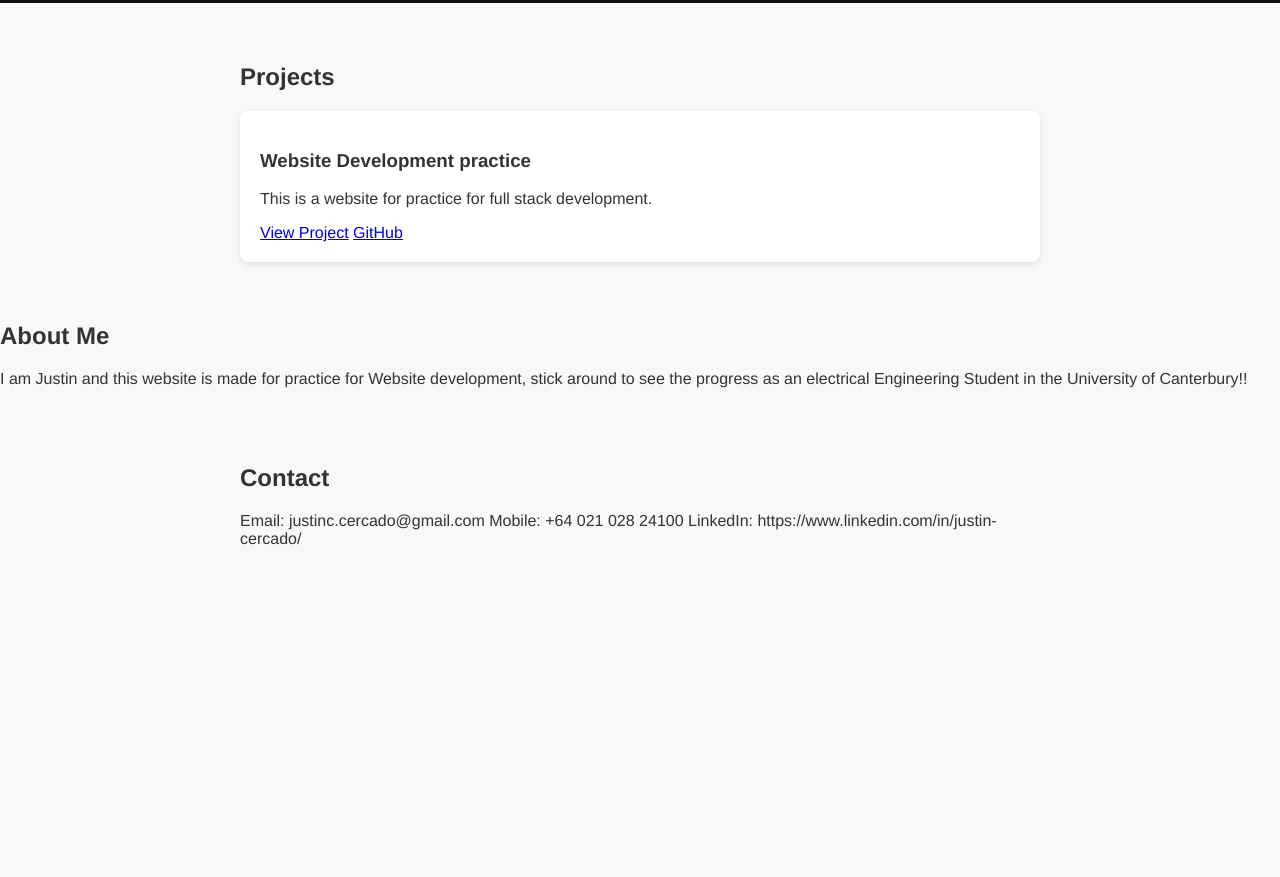
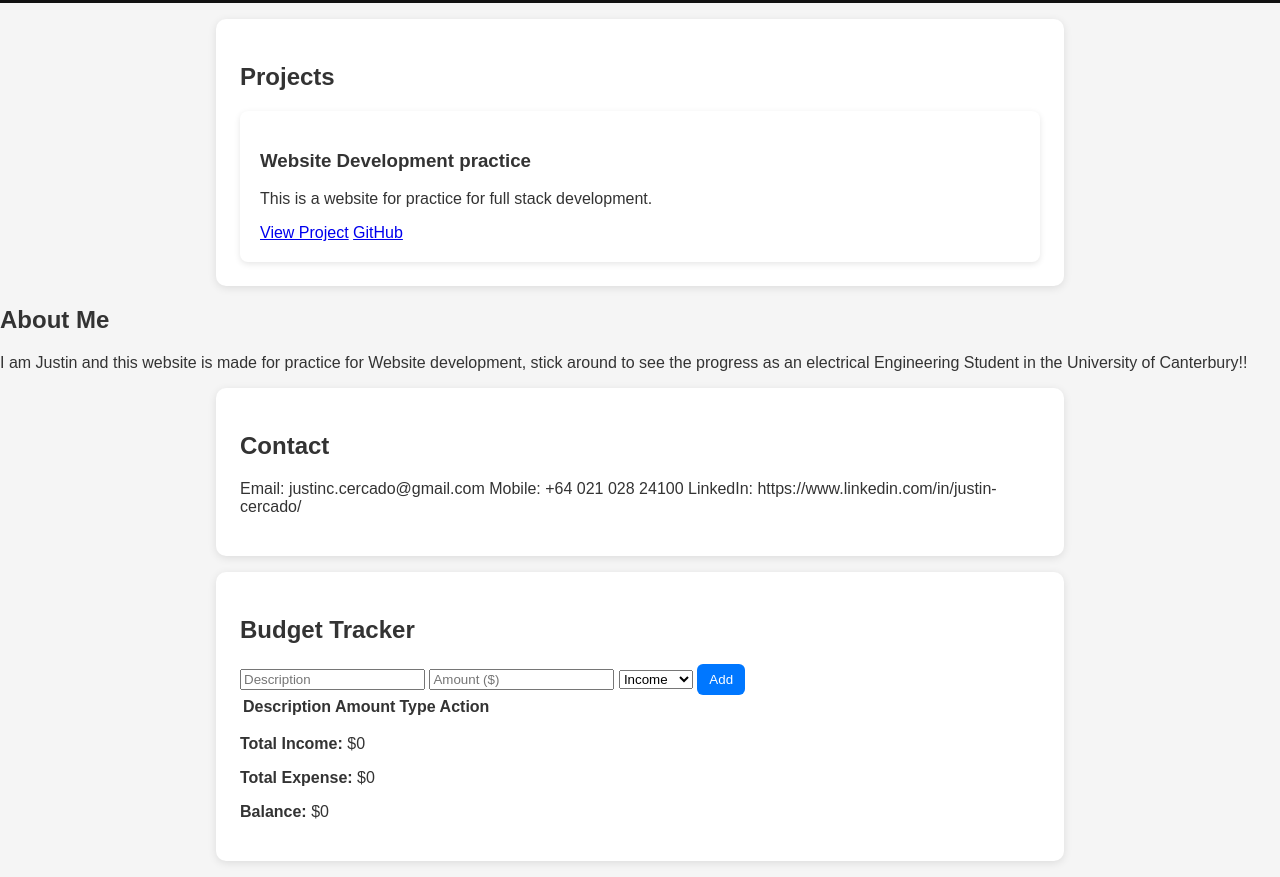
Before and after one commit to Boratching47/Portfolio-Web-Dev-Stats-Budgeting-Sheet, a plain HTML site: page index.html in a window 1280 px wide. Shown: the part 271-1148 px from the top of the page. Before the commit the page ends 875 px from the top, so only its background shows below. Drawn offline with Linux system fonts and the light colour scheme.

Commit message:
Added Budget Sheet test

```diff
--- a/index.html
+++ b/index.html
@@ -35,5 +35,38 @@
         </p>
     </section>
 
+    <section id="budget">
+  <h2>Budget Tracker</h2>
+  <form id="budget-form">
+    <input type="text" id="description" placeholder="Description" required>
+    <input type="number" id="amount" placeholder="Amount ($)" required>
+    <select id="type">
+      <option value="income">Income</option>
+      <option value="expense">Expense</option>
+    </select>
+    <button type="submit">Add</button>
+  </form>
+
+  <table id="budget-table">
+    <thead>
+      <tr>
+        <th>Description</th>
+        <th>Amount</th>
+        <th>Type</th>
+        <th>Action</th>
+      </tr>
+    </thead>
+    <tbody></tbody>
+  </table>
+
+  <div id="summary">
+    <p><strong>Total Income:</strong> $<span id="total-income">0</span></p>
+    <p><strong>Total Expense:</strong> $<span id="total-expense">0</span></p>
+    <p><strong>Balance:</strong> $<span id="balance">0</span></p>
+  </div>
+</section>
+
+
+
 </body>
 </html>
--- a/styles.css
+++ b/styles.css
@@ -26,3 +26,33 @@ section {
   margin-top: 20px;
   box-shadow: 0 2px 6px rgba(0,0,0,0.1);
 }
+
+body {
+  font-family: 'Poppins', sans-serif;
+  background-color: #f5f5f5;
+  color: #333;
+  margin: 0;
+  padding: 0;
+}
+
+section {
+  background: white;
+  margin: 1em auto;
+  padding: 1.5em;
+  border-radius: 10px;
+  max-width: 800px;
+  box-shadow: 0 2px 8px rgba(0,0,0,0.1);
+}
+
+button {
+  background-color: #0077ff;
+  color: white;
+  border: none;
+  border-radius: 6px;
+  padding: 8px 12px;
+  cursor: pointer;
+}
+
+button:hover {
+  background-color: #005fcc;
+}
```
